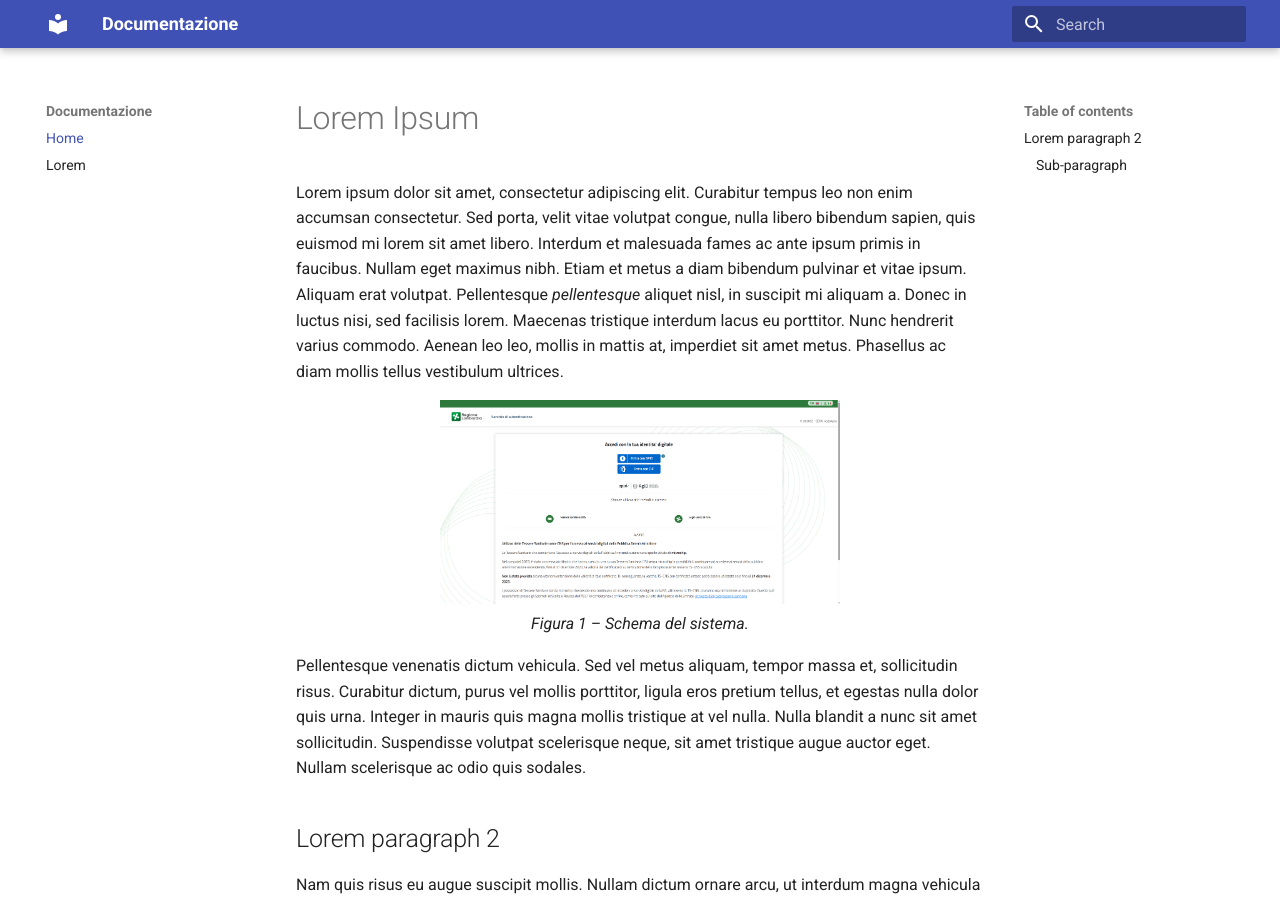
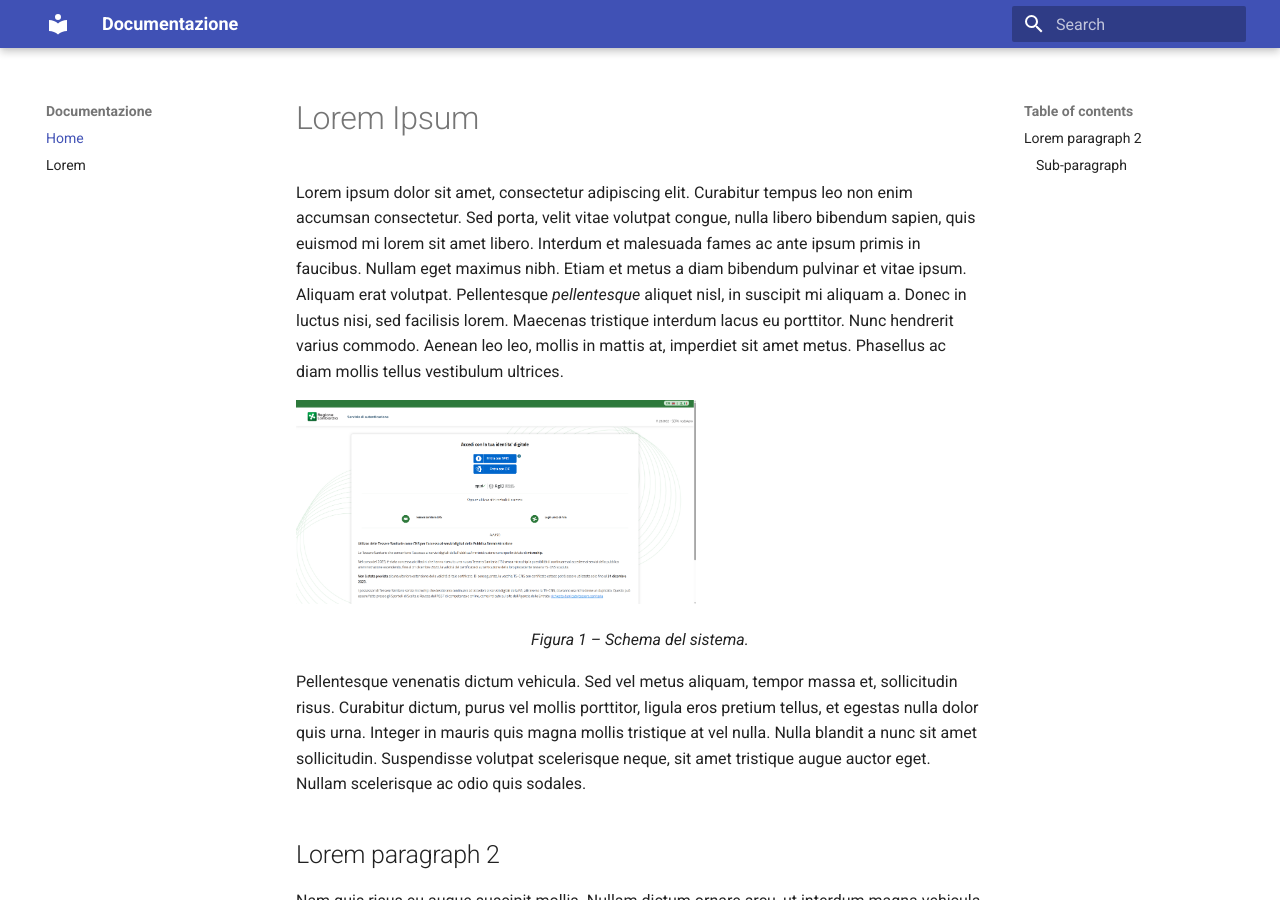
Before and after one commit to MariaCannistraAPIGOV/APILombardia, an MkDocs documentation site: the page built from docs/index.md, in a window 1280 px wide and 900 px high. Built offline with MkDocs 1.6.1 and Material for MkDocs 9.7.7, drawn with Linux system fonts in a browser that asks for light colours.

Commit message:
Update index.md

```diff
--- a/docs/index.md
+++ b/docs/index.md
@@ -2,8 +2,8 @@
 
 Lorem ipsum dolor sit amet, consectetur adipiscing elit. Curabitur tempus leo non enim accumsan consectetur. Sed porta, velit vitae volutpat congue, nulla libero bibendum sapien, quis euismod mi lorem sit amet libero. Interdum et malesuada fames ac ante ipsum primis in faucibus. Nullam eget maximus nibh. Etiam et metus a diam bibendum pulvinar et vitae ipsum. Aliquam erat volutpat. Pellentesque *pellentesque* aliquet nisl, in suscipit mi aliquam a. Donec in luctus nisi, sed facilisis lorem. Maecenas tristique interdum lacus eu porttitor. Nunc hendrerit varius commodo. Aenean leo leo, mollis in mattis at, imperdiet sit amet metus. Phasellus ac diam mollis tellus vestibulum ultrices.
 
+<img src="Login.png" alt="Schema del sistema" width="400"><br>
 <p align="center">
-<img src="Login.png" alt="Schema del sistema" width="400"><br>
 <em>Figura 1 – Schema del sistema.</em>
 </p>
 
```
